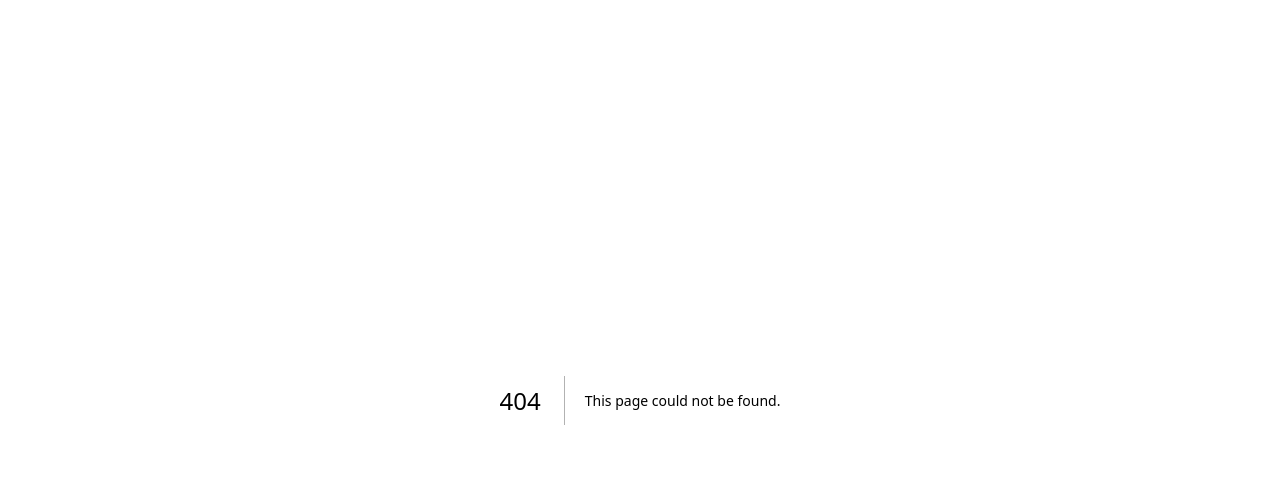
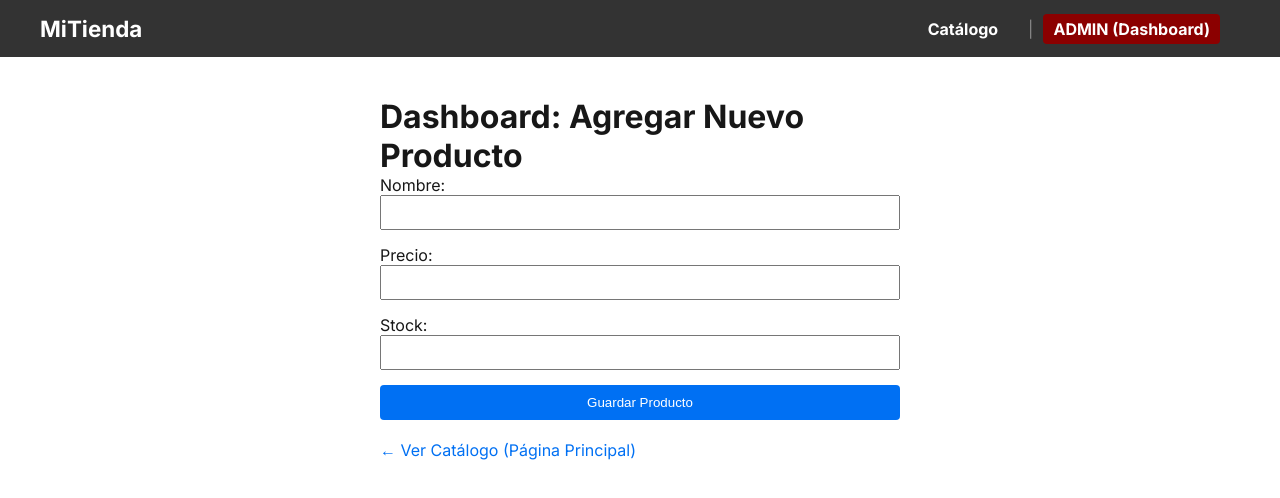
Before and after one commit to BryanZzzz1/Vercep-test-app, a Next.js app: page /admin in a window 1280 px wide. Before the commit this address had no page. Shown: the top 498 px of the page. Built offline with nearby package versions, Linux system fonts and the light colour scheme; no server answers.

Commit message:
app de testeo con superbase free, dashboard de prueba, inicio, bar de redireccion test, agregar productos, catalogo para solo pruebas

```diff
--- /dev/null
+++ b/src/app/admin/page.tsx
@@ -0,0 +1,105 @@
+// app/admin/page.tsx
+'use client';
+
+import { useState } from 'react';
+import { createClient } from '@supabase/supabase-js';
+
+// --- CONFIGURACIÓN DE SUPABASE (Temporalmente pública) ---
+const supabase = createClient(
+  process.env.NEXT_PUBLIC_SUPABASE_URL!,
+  process.env.NEXT_PUBLIC_SUPABASE_ANON_KEY!
+);
+
+export default function AdminPage() {
+  const [nombre, setNombre] = useState('');
+  const [precio, setPrecio] = useState('');
+  const [stock, setStock] = useState('');
+  const [mensaje, setMensaje] = useState('');
+
+  // Función para manejar el envío del formulario
+  const handleSubmit = async (e: React.FormEvent) => {
+    e.preventDefault();
+    setMensaje('Agregando producto...');
+
+    const precioNumerico = parseFloat(precio);
+    const stockNumerico = parseInt(stock);
+
+    const { error } = await supabase
+      .from('productos')
+      .insert([
+        {
+          nombre: nombre,
+          precio: precioNumerico,
+          stock: stockNumerico
+          // La descripción y URL de imagen se pueden agregar fácilmente
+        },
+      ]);
+
+    if (error) {
+      console.error(error);
+      setMensaje(`⛔ ERROR: No se pudo agregar el producto. Revisa la RLS en Supabase.`);
+    } else {
+      setMensaje(`✅ Producto '${nombre}' agregado con éxito!`);
+      // Limpiar formulario
+      setNombre('');
+      setPrecio('');
+      setStock('');
+    }
+  };
+
+  return (
+    <div style={{ padding: '40px', maxWidth: '600px', margin: '0 auto' }}>
+      <h1>Dashboard: Agregar Nuevo Producto</h1>
+      <p style={{ color: 'green', fontWeight: 'bold' }}>{mensaje}</p>
+
+      <form onSubmit={handleSubmit} style={{ display: 'grid', gap: '15px' }}>
+        <label>
+          Nombre:
+          <input
+            type="text"
+            value={nombre}
+            onChange={(e) => setNombre(e.target.value)}
+            required
+            style={{ width: '100%', padding: '8px' }}
+          />
+        </label>
+
+        <label>
+          Precio:
+          <input
+            type="number"
+            value={precio}
+            onChange={(e) => setPrecio(e.target.value)}
+            required
+            min="0.01"
+            step="0.01"
+            style={{ width: '100%', padding: '8px' }}
+          />
+        </label>
+
+        <label>
+          Stock:
+          <input
+            type="number"
+            value={stock}
+            onChange={(e) => setStock(e.target.value)}
+            required
+            min="0"
+            style={{ width: '100%', padding: '8px' }}
+          />
+        </label>
+
+        <button
+          type="submit"
+          style={{ padding: '10px', backgroundColor: '#0070f3', color: 'white', border: 'none', borderRadius: '4px', cursor: 'pointer' }}
+        >
+          Guardar Producto
+        </button>
+      </form>
+
+      <p style={{ marginTop: '20px' }}>
+        <a href="/catalogo" style={{ color: '#0070f3' }}>← Ver Catálogo (Página Principal)</a>
+      </p>
+    </div>
+  );
+}
--- a/src/app/layout.tsx
+++ b/src/app/layout.tsx
@@ -1,31 +1,81 @@
 import type { Metadata } from "next";
-import { Geist, Geist_Mono } from "next/font/google";
-import "./globals.css";
+import Link from 'next/link'; // Necesario para crear enlaces rápidos
+import { Inter } from "next/font/google"; // Asumiendo que usas Inter o lo reemplazarás
+import "./globals.css"; // Estilos globales
 
-const geistSans = Geist({
-  variable: "--font-geist-sans",
-  subsets: ["latin"],
-});
+// Define la fuente (si existe)
+// Si usas Geist, reemplaza Inter con tu configuración de Geist
+const inter = Inter({ subsets: ["latin"] });
 
-const geistMono = Geist_Mono({
-  variable: "--font-geist-mono",
-  subsets: ["latin"],
-});
-
+// Define los Metadatos
 export const metadata: Metadata = {
-  title: "Create Next App",
-  description: "Generated by create next app",
+  title: "E-commerce MVP",
+  description: "Catálogo y Dashboard construido con Next.js y Supabase",
 };
 
+// --- COMPONENTE DE BARRA DE NAVEGACIÓN (Navbar) ---
+function NavBar() {
+  const navStyle = {
+    backgroundColor: '#333',
+    padding: '15px 40px',
+    color: 'white',
+    display: 'flex',
+    justifyContent: 'space-between',
+    alignItems: 'center',
+  };
+
+  const linkStyle = {
+    color: 'white',
+    textDecoration: 'none',
+    marginRight: '20px',
+    fontWeight: 'bold',
+    transition: 'opacity 0.2s',
+  };
+
+  return (
+    <nav style={navStyle}>
+      {/* Título y Enlace a la Página Principal (/) */}
+      <Link href="/" style={{ ...linkStyle, fontSize: '1.4em' }}>
+        MiTienda
+      </Link>
+
+      <div>
+        {/* Enlaces Públicos */}
+        <Link href="/catalogo" style={linkStyle}>
+          Catálogo
+        </Link>
+
+        {/* Separador */}
+        <span style={{ margin: '0 10px', color: '#888' }}>|</span>
+
+        {/* Enlace al Dashboard Admin */}
+        <Link href="/admin" style={{ ...linkStyle, backgroundColor: '#8b0000', padding: '5px 10px', borderRadius: '4px' }}>
+          ADMIN (Dashboard)
+        </Link>
+      </div>
+    </nav>
+  );
+}
+// --- FIN DEL NAVBAR ---
+
+
+// Este es el componente principal que contiene <html> y <body>
 export default function RootLayout({
   children,
 }: Readonly<{
   children: React.ReactNode;
 }>) {
   return (
-    <html lang="en">
-      <body className={`${geistSans.variable} ${geistMono.variable}`}>
+    <html lang="es">
+      {/* Usamos la clase de la fuente o la clase que hayas definido en Geist */}
+      <body className={inter.className}>
+
+        {/* La Barra de Navegación Global */}
+        <NavBar />
+
+        {/* 'children' es donde se inserta el contenido de la página actual (/ o /admin) */}
         {children}
+
       </body>
     </html>
   );
```
Also changed, not shown: package.json (+5 -4 lines), src/app/catalogo/page.tsx (added, +52 -0 lines), src/app/page.tsx (+20 -90 lines), 1 other file (tests, documents, lock files or other folders).
